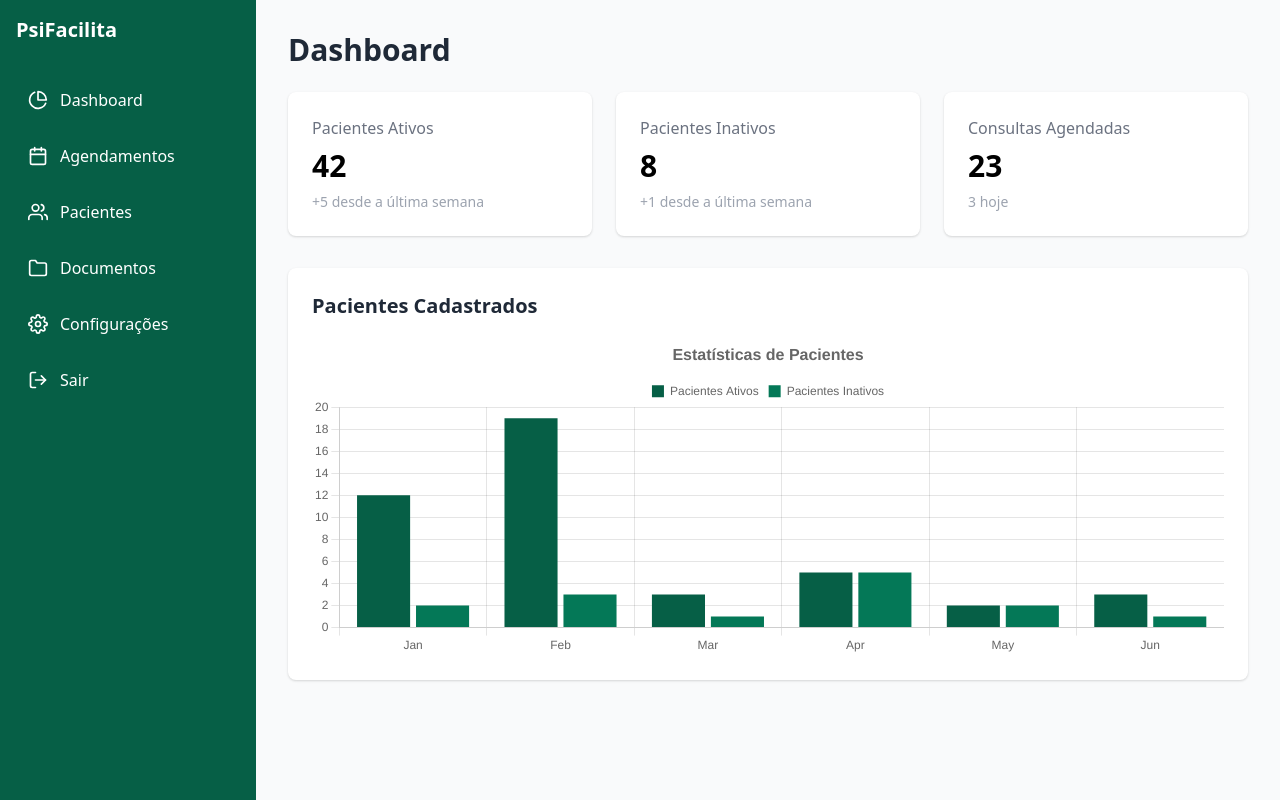
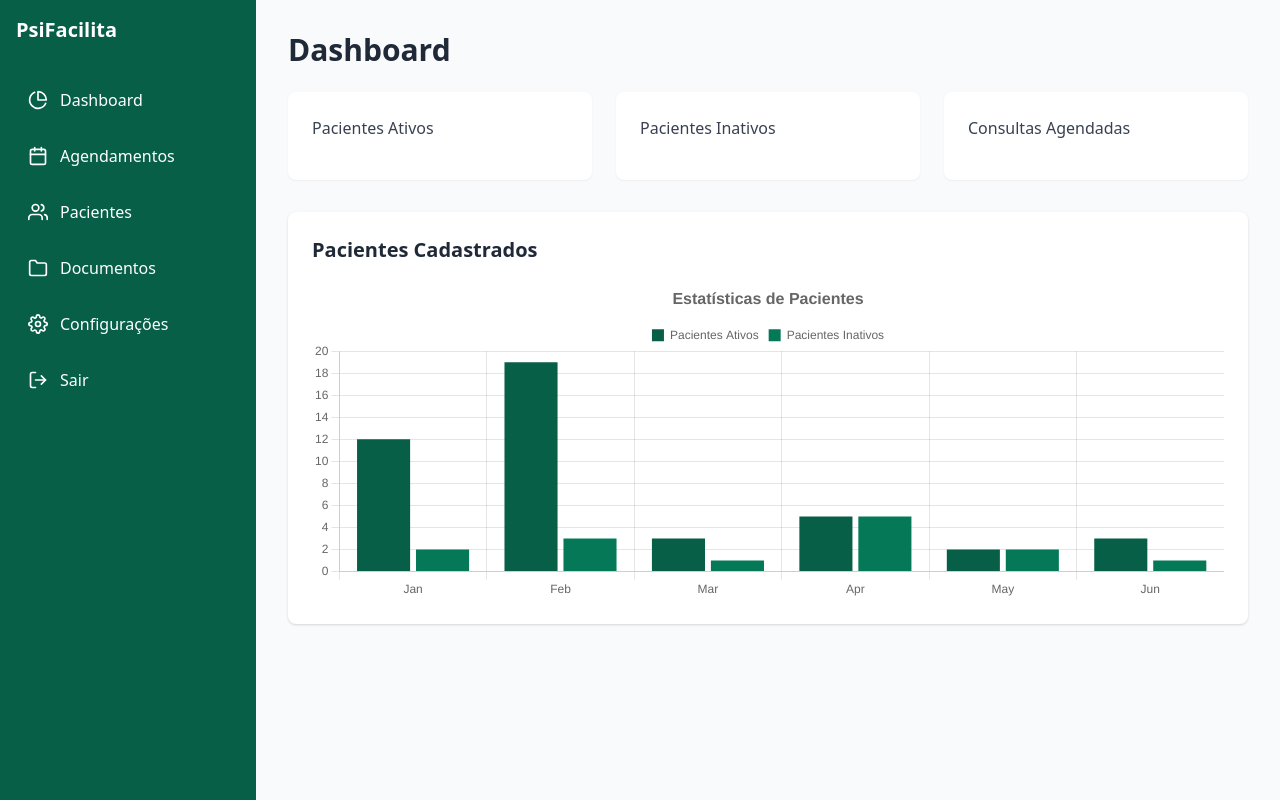
Before and after one commit to MelissaMaximo/FrontEnd_PsiFacilita, a React (Vite) app: page /dashboard in a window 1280 px wide. Built offline with nearby package versions, Linux system fonts and the light colour scheme.

Commit message:
Padronizando Componente Card

```diff
--- a/src/components/ui/Card/Card.tsx
+++ b/src/components/ui/Card/Card.tsx
@@ -1,38 +1,93 @@
-import React, { ReactNode } from 'react';
+import React, { ReactNode, MouseEvent, KeyboardEvent } from 'react';
+
+type CardVariant = 'default' | 'outlined' | 'elevated';
+type CardSize = 'compact' | 'medium' | 'large';
 
 interface CardProps {
+  title?: string;
+  subtitle?: string;
   children?: ReactNode;
+  variant?: CardVariant;
+  size?: CardSize;
+  onClick?: () => void;
+  headerActions?: ReactNode;
+  footerActions?: ReactNode;
   className?: string;
-  title?: string;
-  value?: string | number;
-  description?: string;
+  style?: React.CSSProperties;
 }
 
 const Card: React.FC<CardProps> = ({
+  title,
+  subtitle,
   children,
+  variant = 'default',
+  size = 'medium',
+  onClick,
+  headerActions,
+  footerActions,
   className = '',
-  title,
-  value,
-  description
+  style,
 }) => {
+  const handleInteraction = (e: MouseEvent<HTMLDivElement> | KeyboardEvent<HTMLDivElement>) => {
+    e.stopPropagation();
+    onClick?.();
+  };
+
+  const handleKeyDown = (e: KeyboardEvent<HTMLDivElement>) => {
+    if (e.key === 'Enter' && onClick) {
+      handleInteraction(e);
+    }
+  };
+
+  const cardClasses = [
+    'rounded-lg bg-white',
+    variant === 'outlined' ? 'border border-gray-200' : '',
+    variant === 'elevated' ? 'shadow-md' : 'shadow-sm',
+    size === 'compact' ? 'p-3' : size === 'medium' ? 'p-4 md:p-6' : 'p-6 md:p-8',
+    onClick ? 'cursor-pointer hover:shadow-lg transition-shadow duration-200' : '',
+    className,
+  ].filter(Boolean).join(' ');
+
+  const headerClasses = [
+    'flex justify-between items-start',
+    size === 'compact' ? 'mb-3' : size === 'medium' ? 'mb-4' : 'mb-6',
+  ].join(' ');
+
+  const contentClasses = size === 'compact' ? 'text-sm' : 'text-base';
+
   return (
-    <div className={`bg-white rounded-lg shadow p-4 md:p-6 ${className}`}>
-      {title && (
-        <h3 className="text-sm md:text-base font-medium text-gray-500">
-          {title}
-        </h3>
+    <div
+      className={cardClasses}
+      style={style}
+      onClick={onClick ? handleInteraction : undefined}
+      role={onClick ? 'button' : undefined}
+      tabIndex={onClick ? 0 : undefined}
+      onKeyDown={onClick ? handleKeyDown : undefined}
+    >
+      {(title || headerActions) && (
+        <div className={headerClasses}>
+          <div>
+            {title && <h3 className="font-medium text-gray-700">{title}</h3>}
+            {subtitle && (
+              <p className="text-sm text-gray-500 mt-1">{subtitle}</p>
+            )}
+          </div>
+          {headerActions && <div>{headerActions}</div>}
+        </div>
       )}
-      {value && (
-        <p className="text-2xl md:text-3xl font-bold my-1 md:my-2 text-emerald-800">
-          {value}
-        </p>
+
+      <div className={contentClasses}>{children}</div>
+
+      {footerActions && (
+        <div
+          className={[
+            'flex justify-end',
+            size === 'compact' ? 'mt-3' : size === 'large' ? 'mt-6' : 'mt-4',
+          ].join(' ')}
+        >
+          {footerActions}
+        </div>
       )}
-      {description && (
-        <p className="text-xs md:text-sm text-gray-400">
-          {description}
-        </p>
-      )}
-      {children}
     </div>
   );
 };
```
